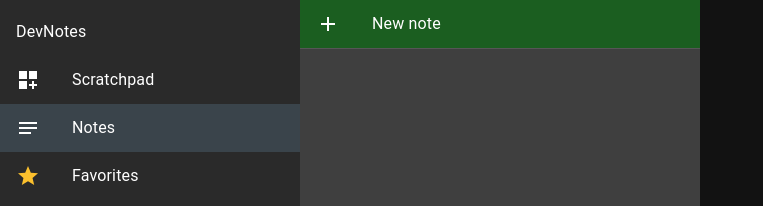
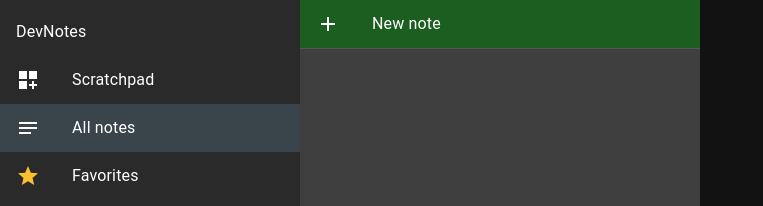
Before and after one commit to paablobs/DevNotes, a React (Vite) app: page / in a window 1280 px wide. Shown: the top 206 px of the page, without its empty margins (0-763 px from the left). Built offline with nearby package versions, Linux system fonts and the light colour scheme.

Commit message:
refactor MainView: improve code formatting and update note category labels for clarity

```diff
--- a/src/components/MainView/MainView.tsx
+++ b/src/components/MainView/MainView.tsx
@@ -147,7 +147,7 @@ const MainView = () => {
   };
 
   const handleNewNote = () => {
-    let category = "Notes";
+    let category = "All notes";
     if (currentView === selectedView.FOLDERS && selectedFolderId) {
       const folder = folders.find((f) => f.id === selectedFolderId);
       if (folder) category = folder.name;
@@ -231,7 +231,7 @@ const MainView = () => {
                   <ListItemIcon>
                     <NotesIcon />
                   </ListItemIcon>
-                  <ListItemText primary="Notes" />
+                  <ListItemText primary="All notes" />
                 </ListItemButton>
               </ListItem>
               <ListItem disablePadding>
```
